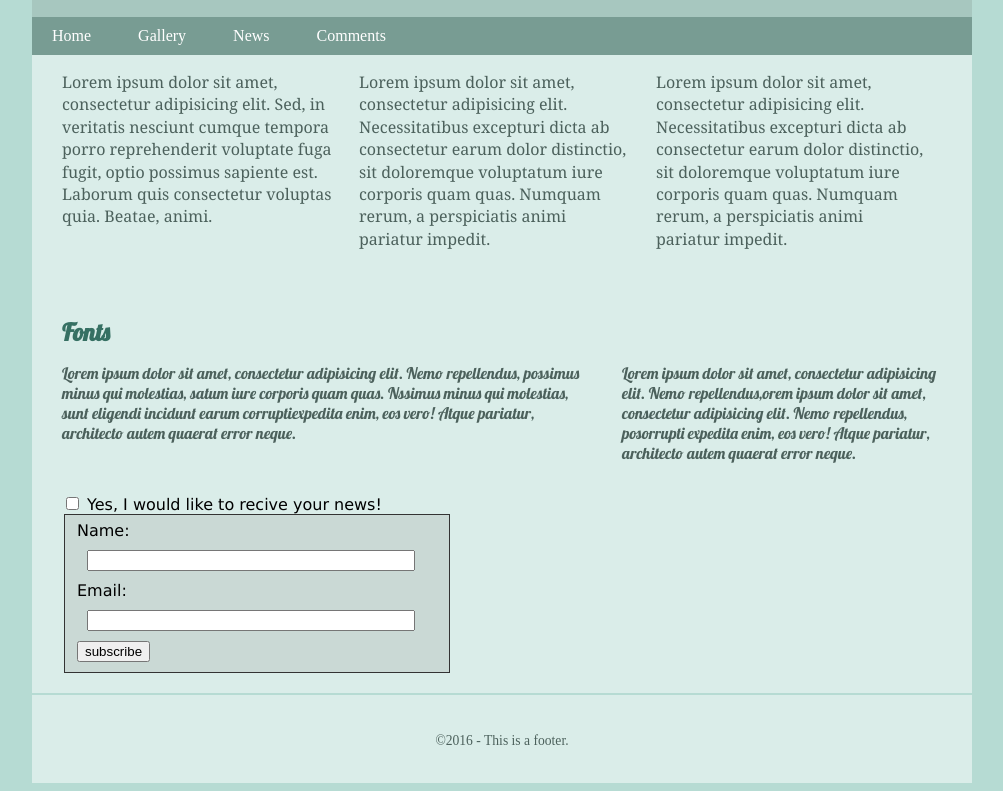
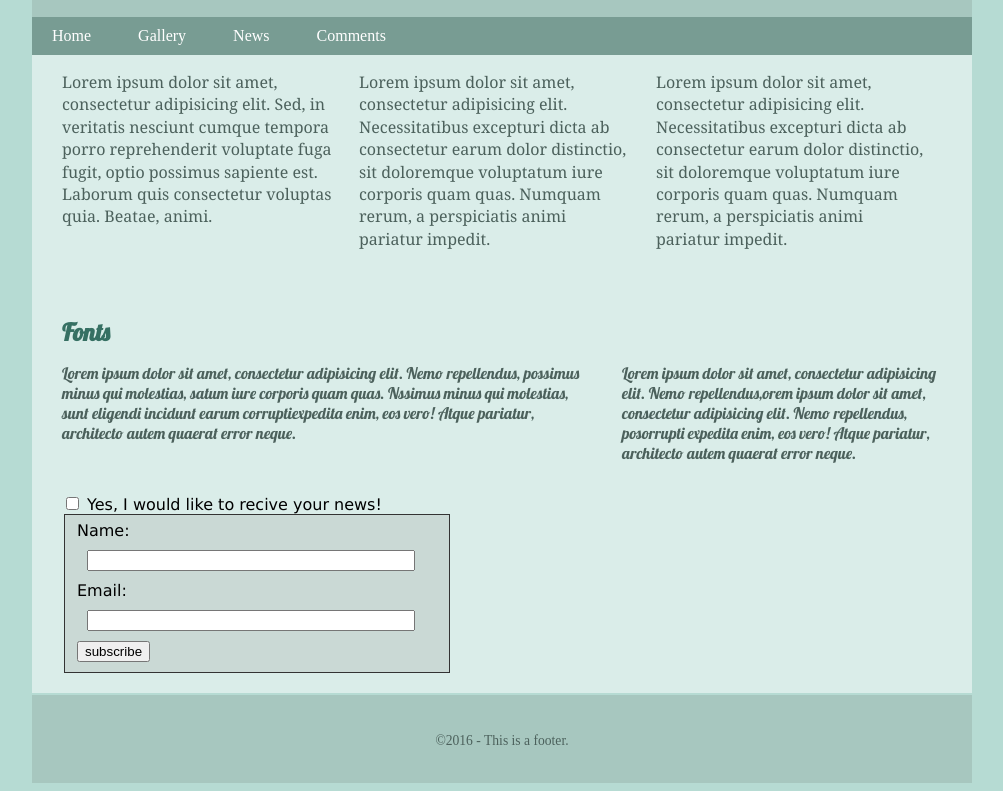
Before and after one commit to kliuchyk/ccs-part1, a plain HTML site: page index.html in a window 1280 px wide. Shown: the part 101-892 px from the top of the page, without its empty margins (138-1141 px from the left). Drawn offline with Linux system fonts and the light colour scheme.

Commit message:
add new file

```diff
--- a/main.css
+++ b/main.css
@@ -140,6 +140,7 @@ footer {
 	font-size: 85%;
 	text-align: center;
 	color: #777;
+	background-color: #A7C7BF;
 	margin-top: 20px;
 	padding-top: 25px;
 	padding-bottom: 20px;
```
